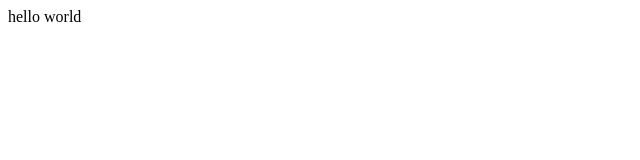
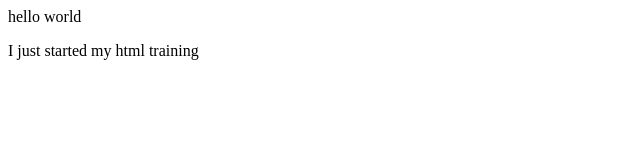
Before and after one commit to sweetpeng1/continuation-of-htmltraining, a plain HTML site: page index.html in a window 1280 px wide. Shown: the whole page, without its empty margins (0-640 px from the left). Drawn offline with Linux system fonts and the light colour scheme.

Commit message:
Another code updated

```diff
--- a/index.html
+++ b/index.html
@@ -8,6 +8,7 @@
 <title>hello</title>
 <body>
     <div>hello world</div>
+    <p>I just started my html training</p>
 
 </body>
 </html>
```
